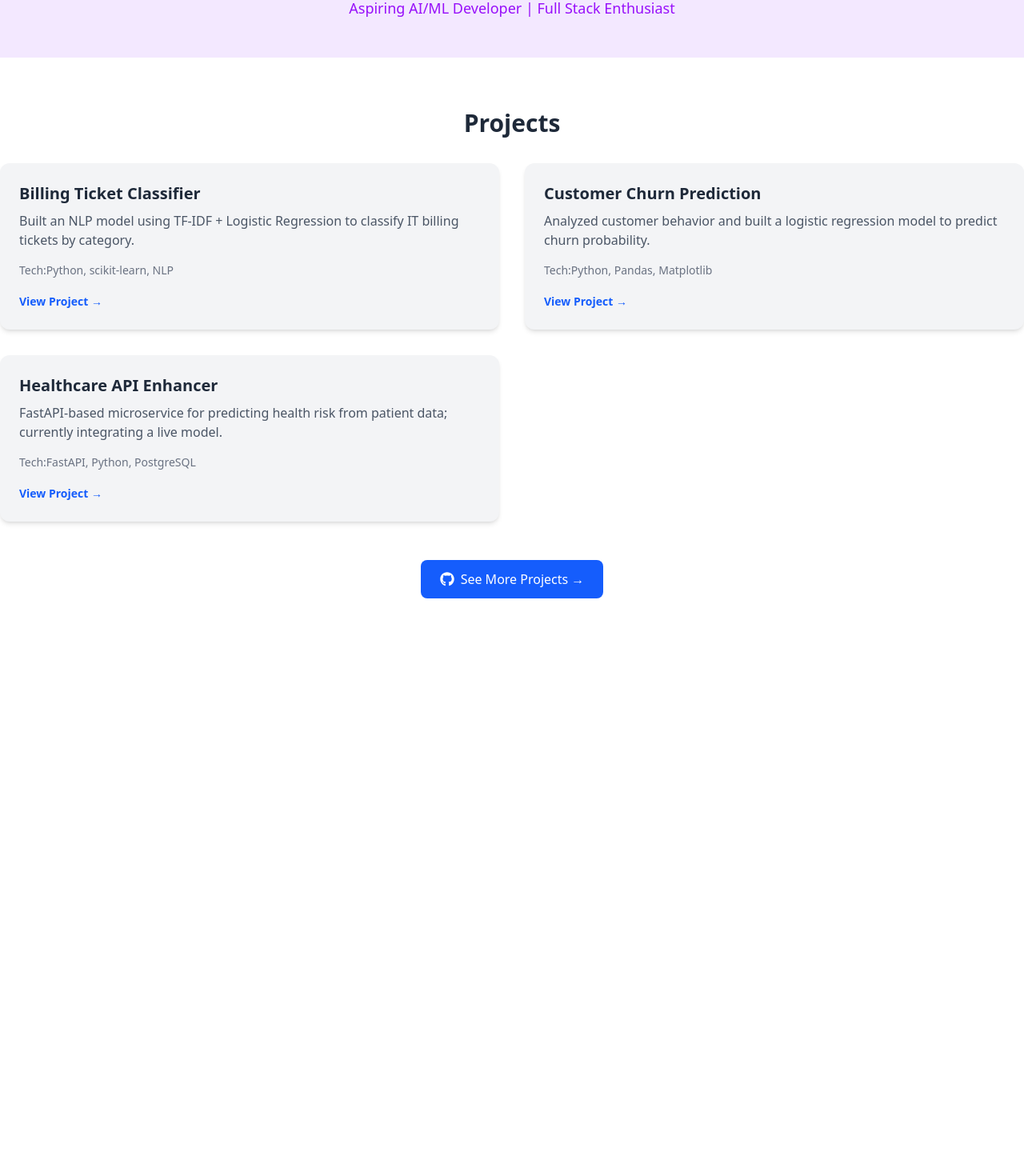
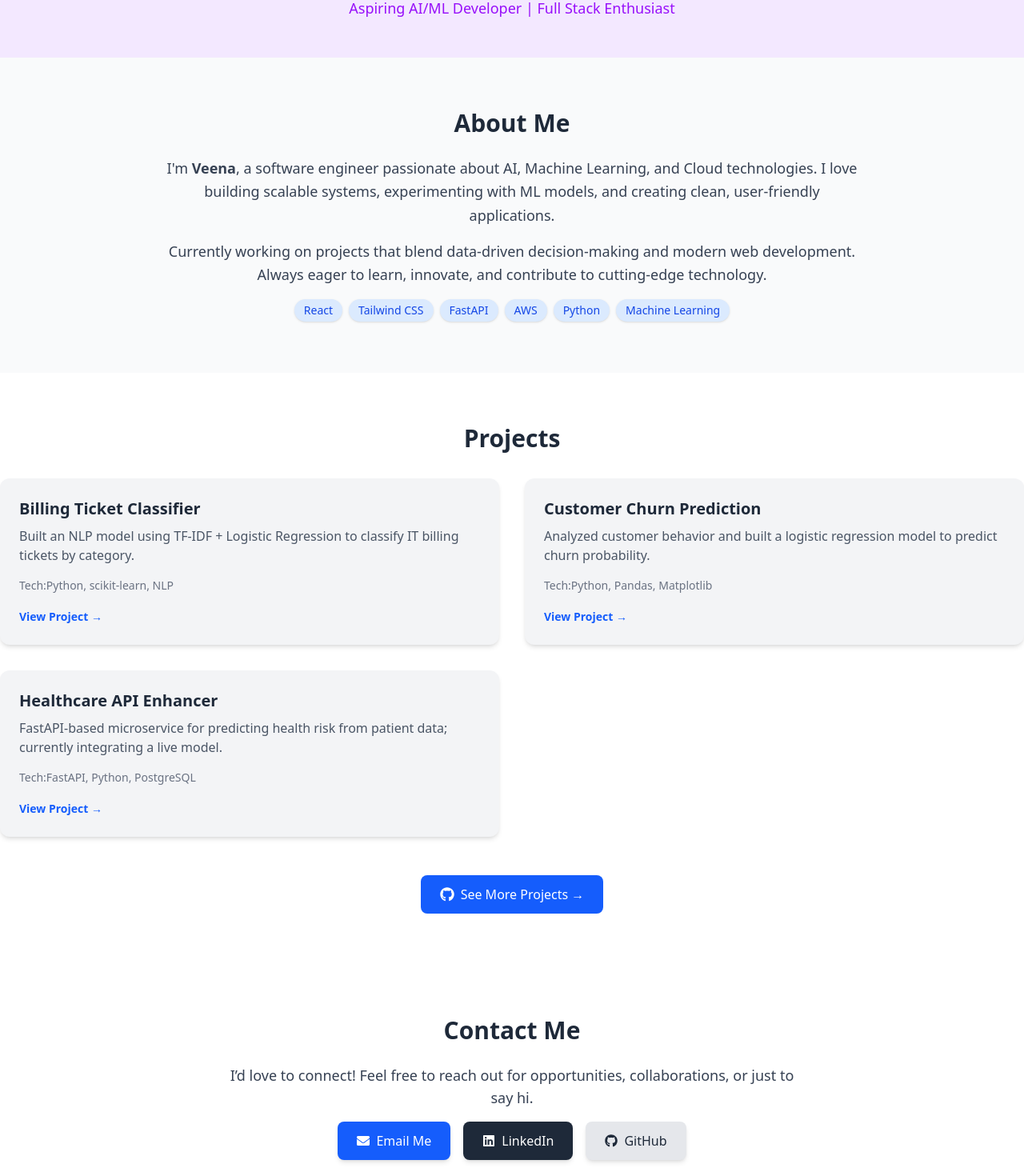
Before and after one commit to Veena-K-Venugopal/veena-portfolio, a React (Vite) app: page / in a window 1280 px wide. Shown: the part 100-1570 px from the top of the page at 80% size. Before the commit the page ends 912 px from the top, so only its background shows below. Built offline with nearby package versions, Linux system fonts and the light colour scheme.

Commit message:
feat: add animated About section with badges and Contact section with icons

```diff
--- a/src/App.jsx
+++ b/src/App.jsx
@@ -1,11 +1,15 @@
 import Hero from './components/Hero'
-import Projects from './components/Projects';
+import About from './components/About'
+import Projects from './components/Projects'
+import Contact from './components/Contact'
 
 function App() {
   return (
     <div className="min-h-screen bg-gray-50">
       <Hero />
+      <About />
       <Projects />
+      <Contact />
     </div>
   );
 }
--- /dev/null
+++ b/src/components/About.jsx
@@ -0,0 +1,62 @@
+import { motion } from "framer-motion";
+
+const container = {
+    hidden: { opacity: 0, y: 80 },
+    show: {
+        opacity: 1,
+        y: 0,
+        transition: { staggerChildren: 0.15, duration: 0.5 }
+    }
+}
+
+const item = {
+    hidden: { opacity: 0, y: 10 },
+    show: { opacity: 1, y: 0, transition: { duration: 0.3 } }
+}
+
+const skills = ['React', 'Tailwind CSS', 'FastAPI', 'AWS', 'Python', 'Machine Learning']
+
+function About() {
+    return (
+        <section id="about" className="py-16 bg-gray-50">
+            <div className="max-w-4xl mx-auto px-4 text-center">
+                <h2 className="text-3xl font-bold text-gray-800 mb-6">About Me</h2>
+                <p className="text-lg text-gray-700 leading-relaxed mb-4">
+                    I'm <span className="font-semibold">Veena</span>, a software engineer
+                    passionate about AI, Machine Learning, and Cloud technologies.
+                    I love building scalable systems, experimenting with ML models, and creating
+                    clean, user-friendly applications.
+                </p>
+                <p className="text-lg text-gray-700 leading-relaxed">
+                    Currently working on projects that blend data-driven decision-making and modern web development.
+                    Always eager to learn, innovate, and contribute to cutting-edge technology.
+                </p>
+                {/* Skills Badge */}
+                <motion.div
+                    className="flex flex-wrap justify-center gap-2 mt-4"
+                    variants={container}
+                    initial="hidden"
+                    whileInView="show"
+                    viewport={{ once: true, amount: 0.8 }}
+                >
+                    {skills.map((skill, index) => (
+                        <motion.span
+                            key={index}
+                            className="px-3 py-1 text-sm bg-blue-100 text-blue-700 rounded-full font-medium shadow-sm cursor-default"
+                            variants={item}
+                            whileHover={{
+                                scale: 1.1,
+                                backgroundColor: "#2563eb",
+                                color: "#fff",
+                            }}
+                        >
+                            {skill}
+                        </motion.span>
+                    ))}
+                </motion.div>
+            </div>
+        </section>
+    );
+}
+
+export default About;
--- /dev/null
+++ b/src/components/Contact.jsx
@@ -0,0 +1,67 @@
+import { motion } from "framer-motion"
+import { FaEnvelope, FaLinkedin, FaGithub } from "react-icons/fa"
+
+const contacts = [
+    {
+        name: "Email Me",
+        href: "mailto:vkvenu10@gmail.com",
+        bg: "bg-blue-600",
+        hover: "hover:bg-blue-700",
+        text: "text-white",
+        icon: <FaEnvelope />
+    },
+    {
+        name: "LinkedIn",
+        href: "https://www.linkedin.com/in/veena-venugopal",
+        bg: "bg-gray-800",
+        hover: "hover:bg-gray-900",
+        text: "text-white",
+        icon: <FaLinkedin />
+    },
+    {
+        name: "GitHub",
+        href: "https://github.com/Veena-K-Venugopal",
+        bg: "bg-gray-200",
+        hover: "hover:bg-gray-300",
+        text: "text-gray-800",
+        icon: <FaGithub />
+    }
+]
+
+function Contact() {
+    return (
+        <section id="contact" className="py-16 bg-white">
+            <div className="max-w-3xl mx-auto px-4 text-center">
+                <h2 className="text-3xl font-bold text-gray-800 mb-6">Contact Me</h2>
+                <p className="text-lg text-gray-700 mb-4">
+                    I’d love to connect! Feel free to reach out for opportunities, collaborations, or just to say hi.
+                </p>
+                {/* Contact Links */}
+                <motion.div
+                    className="flex flex-wrap justify-center gap-4"
+                    initial={{ opacity: 0, y: 30 }}
+                    whileInView={{ opacity: 1, y: 0 }}
+                    viewport={{ once: true, amount: 0.3 }}
+                    transition={{ duration: 0.5 }}
+                >
+                    {contacts.map((contact, index) => (
+                        <motion.a
+                            key={index}
+                            href={contact.href}
+                            target={contact.href.startsWith('http') ? '_blank' : undefined}
+                            rel={contact.href.startsWith('http') ? 'noopener noreferrer' : undefined}
+                            className={`flex items-center gap-2 px-6 py-3 rounded-lg shadow-md transition-colors ${contact.bg} ${contact.text} ${contact.hover}`}
+                            whileHover={{ scale: 1.08, boxShadow: "0 4px 15px rgba(0, 0, 0, 0.1)" }}
+                            transition={{ type: "spring", stiffness: 300 }}
+                        >
+                            {contact.icon}
+                            {contact.name}
+                        </motion.a>
+                    ))}
+                </motion.div>
+            </div>
+        </section>
+    )
+}
+
+export default Contact;
```
